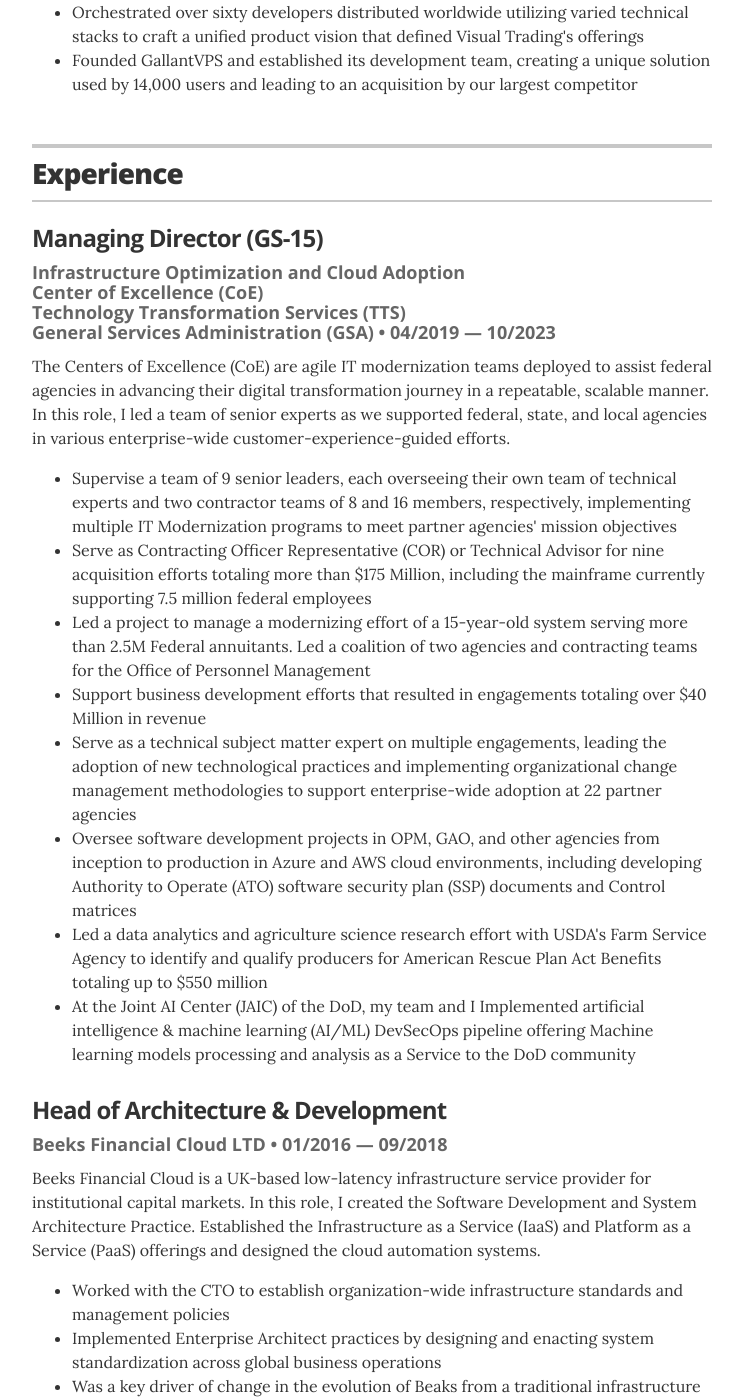
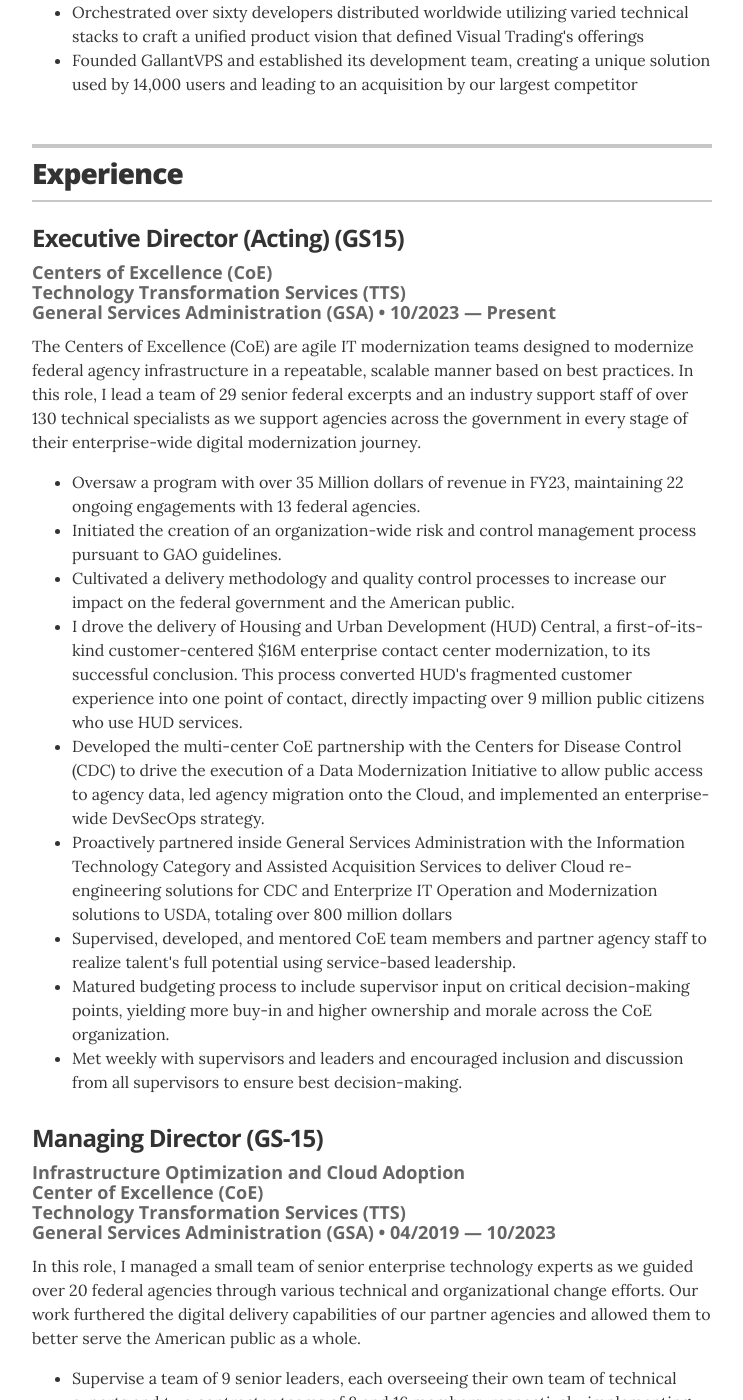
Before and after one commit to inuwashi/inuwashi.github.io, a Jekyll site: the page built from index.html, in a window 1280 px wide and 1400 px high, scrolled down 728 px. Shown: the whole window, without its empty margins (268-1011 px from the left). Built offline with Jekyll 4.4.1, drawn with Linux system fonts in a browser that asks for light colours; some of the changed text lies outside the part shown.

Commit message:
added exec

```diff
--- a/_config.yml
+++ b/_config.yml
@@ -1,5 +1,5 @@
 # Site settings
-title: "Adam Grandt Resume"
+title: "Adam Grandt SES Resume"
 description: "Onile resume"
 
 # Build settings
@@ -10,7 +10,7 @@
 
 # Resume settings
 resume_avatar:                  "false"
-resume_name:                    "Adam Grandt"
+resume_name:                    "Amiad (Adam) Grandt-Nesher"
 resume_title:                   "Enterprise Technology Leader"
 
 # used for the contact button in _layouts/resume.html
--- a/_data/experience.yml
+++ b/_data/experience.yml
@@ -1,19 +1,27 @@
 # Jobs
 
 # CoE Exec
-# - company: Acting Executive Director (GS15)
-#   position: Centers of Excellence (CoE)</br>Technology Transformation Services (TTS)</br>General Services Administration (GSA)
-#   duration: 10/2023 &mdash; Present
-#   summary: The Centers of Excellence (CoE) are agile IT modernization teams designed to modernize federal agency infrastructure in a repeatable, scalable manner based on best practices. In this role, I lead a team of senior excerpts as we support agencies across the government in every stage of their digital modernization journey
-#   bullets:
-#     - bullet:
+- company: Executive Director (Acting) (GS15)
+  position: Centers of Excellence (CoE)</br>Technology Transformation Services (TTS)</br>General Services Administration (GSA)
+  duration: 10/2023 &mdash; Present
+  summary: The Centers of Excellence (CoE) are agile IT modernization teams designed to modernize federal agency infrastructure in a repeatable, scalable manner based on best practices. In this role, I lead a team of 29 senior federal excerpts and an industry support staff of over 130 technical specialists as we support agencies across the government in every stage of their enterprise-wide digital modernization journey.
+  bullets:
+    - bullet: Oversaw a program with over 35 Million dollars of revenue in FY23, maintaining 22 ongoing engagements with 13 federal agencies.
+    - bullet: Initiated the creation of an organization-wide risk and control management process pursuant to GAO guidelines.
+    - bullet: Cultivated a delivery methodology and quality control processes to increase our impact on the federal government and the American public.
+    - bullet: I drove the delivery of Housing and Urban Development (HUD) Central, a first-of-its-kind customer-centered $16M enterprise contact center modernization, to its successful conclusion. This process converted HUD's fragmented customer experience into one point of contact, directly impacting over 9 million public citizens who use HUD services.
+    - bullet: Developed the multi-center CoE partnership with the Centers for Disease Control (CDC) to drive the execution of a Data Modernization Initiative to allow public access to agency data, led agency migration onto the Cloud, and implemented an enterprise-wide DevSecOps strategy.
+    - bullet: Proactively partnered inside General Services Administration with the Information Technology Category and Assisted Acquisition Services to deliver Cloud re-engineering solutions for CDC and Enterprize IT Operation and Modernization solutions to USDA, totaling over 800 million dollars
+    - bullet: Supervised, developed, and mentored CoE team members and partner agency staff to realize talent's full potential using service-based leadership.
+    - bullet: Matured budgeting process to include supervisor input on critical decision-making points, yielding more buy-in and higher ownership and morale across the CoE organization.
+    - bullet: Met weekly with supervisors and leaders and encouraged inclusion and discussion from all supervisors to ensure best decision-making.
 
 
 # Infrastructure Optimization and Cloud Adoption
 - company: Managing Director (GS-15)
   position: Infrastructure Optimization and Cloud Adoption</br>Center of Excellence (CoE)</br>Technology Transformation Services (TTS)</br>General Services Administration (GSA)
   duration: 04/2019 &mdash; 10/2023
-  summary: The Centers of Excellence (CoE) are agile IT modernization teams deployed to assist federal agencies in advancing their digital transformation journey in a repeatable, scalable manner. In this role, I led a team of senior experts as we supported federal, state, and local agencies in various enterprise-wide customer-experience-guided efforts.
+  summary: In this role, I managed a small team of senior enterprise technology experts as we guided over 20 federal agencies through various technical and organizational change efforts. Our work furthered the digital delivery capabilities of our partner agencies and allowed them to better serve the American public as a whole.
   bullets:
     - bullet: Supervise a team of 9 senior leaders, each overseeing their own team of technical experts and two contractor teams of 8 and 16 members, respectively, implementing multiple IT Modernization programs to meet partner agencies' mission objectives
     - bullet: Serve as Contracting Officer Representative (COR) or Technical Advisor for nine acquisition efforts totaling more than $175 Million, including the mainframe currently supporting 7.5 million federal employees
--- a/_data/highlights.yml
+++ b/_data/highlights.yml
@@ -1,7 +1,7 @@
 # Highlights
 # - highlight: As the Managing Director of Infrastructure Optimization and Cloud Adoption Center of Excellence (CoE) of the General Service Administration, I led teams deployed to 22 federal agencies. Together, we support innumerable efforts to improve the public experience and access to government service
 # - highlight: Stabilized Office of Personnel and Management's mainframe after data breach impacted over 14M people in and outside government. Created a roadmap for a mainframe recovery plan and utilized GSA resources to create the acquisition package successfully delivering in under one year. Coordinated multiple stakeholders, including the OPM Director, GSA Administrator, CIO, OCIO, GSAIT, Contractor, and the CoE team.
-- highlight: Led CoE at Office of Personnel and Management in building a new retirement system calculator and enterprise data infrastructure that impacts over 7.5M federal employees and reduces legacy technology, starting the agency's migration to the cloud
+- highlight: Led CoE at the Office of Personnel and Management in building a new retirement system calculator and enterprise data infrastructure that impacts over 7.5M federal employees and reduces legacy technology, starting the agency's migration to the cloud
 - highlight: Forged the organizational and technical change strategy at Beeks Financial Cloud to develop Infrastructure as a Service (IaaS) capabilities, transforming Beeks into a competitive cloud provider
 - highlight: Orchestrated over sixty developers distributed worldwide utilizing varied technical stacks to craft a unified product vision that defined Visual Trading's offerings
 - highlight: Founded GallantVPS and established its development team, creating a unique solution used by 14,000 users and leading to an acquisition by our largest competitor
```
